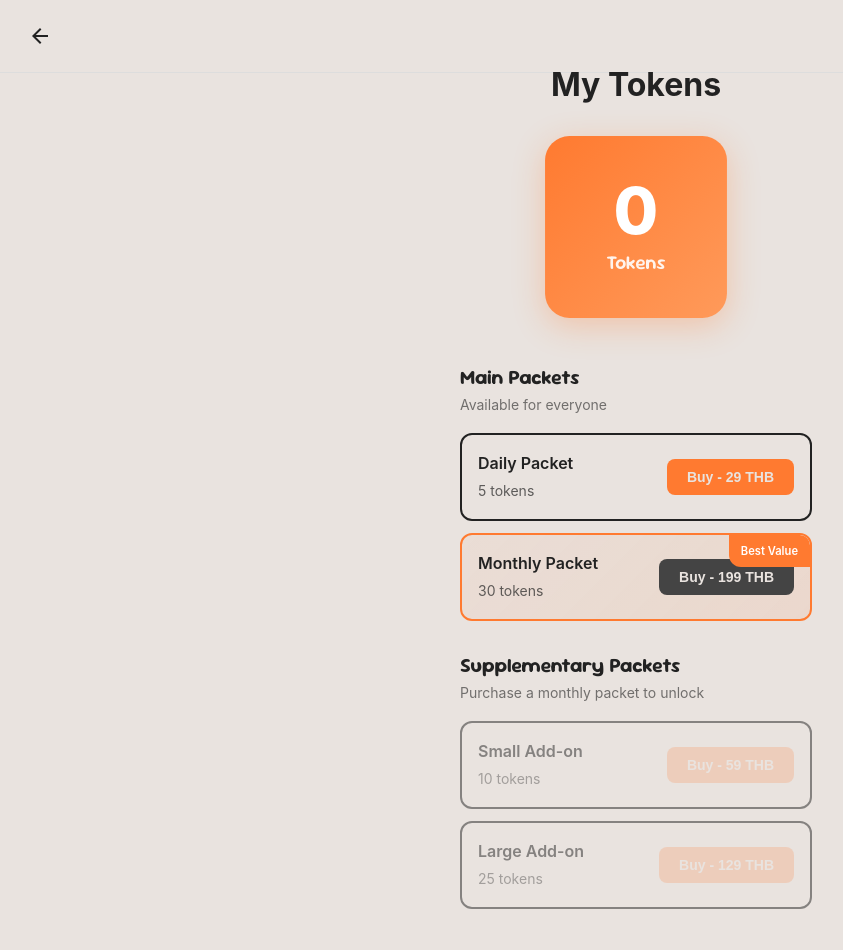
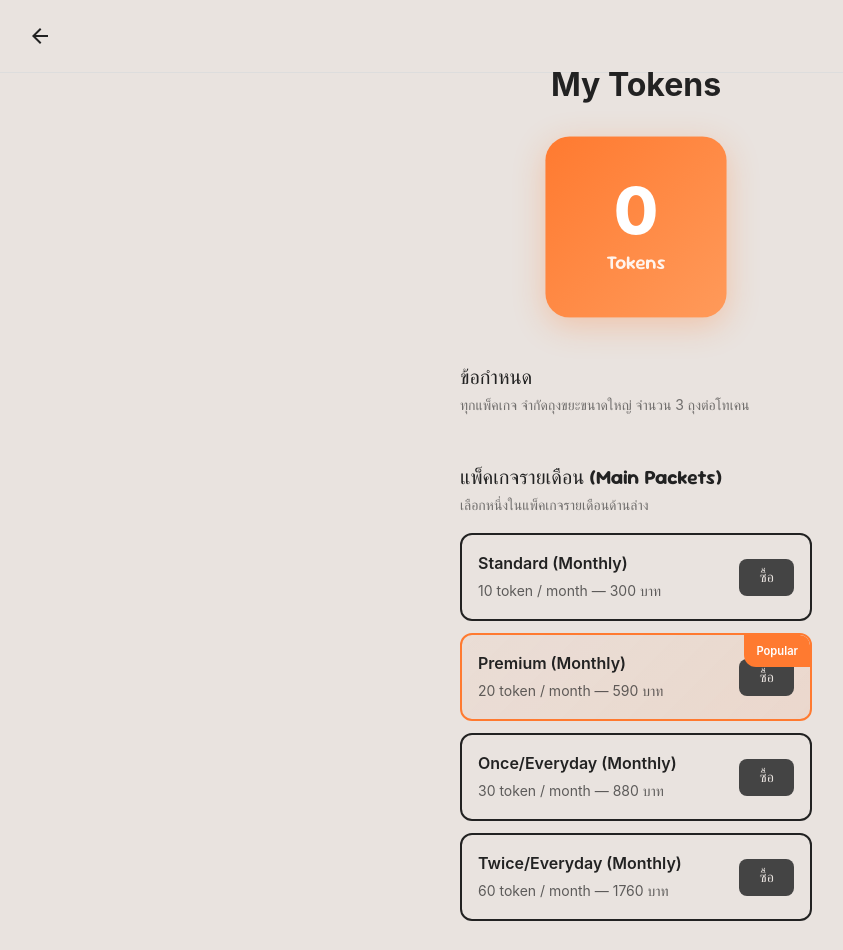
Before and after one commit to hamachi-300/salengMan, a React (Vite) app in the folder SalengMan/: page /token in a window 1280 px wide. Shown: the top 950 px of the page, without its empty margins (4-847 px from the left). Built offline with nearby package versions, Linux system fonts and the light colour scheme; no server answers; sample sign-in values are in the browser's storage.

Commit message:
change token page nid dioa

```diff
--- a/SalengMan/src/pages/home/Home.tsx
+++ b/SalengMan/src/pages/home/Home.tsx
@@ -27,7 +27,7 @@ function Home() {
             <div className="token-display">
               <span className="token-label">Token:</span>
               <div className="token-box">{tokens}</div>
-              <button className="token-buy-btn" onClick={() => navigate("/token")} title="Buy Token">
+              <button className="token-buy-btn" onClick={() => navigate("/token", { state: { tokens } })} title="Buy Token">
                 <svg viewBox="0 0 24 24" fill="none" stroke="currentColor" strokeWidth="2">
                   <line x1="12" y1="5" x2="12" y2="19" />
                   <line x1="5" y1="12" x2="19" y2="12" />
--- a/SalengMan/src/pages/token/Token.tsx
+++ b/SalengMan/src/pages/token/Token.tsx
@@ -1,38 +1,64 @@
-import { useState } from "react";
+import { useState, useEffect } from "react";
 import "./Token.css";
-import { useNavigate } from "react-router-dom";
+import { useNavigate, useLocation } from "react-router-dom";
 
 function Token() {
   const navigate = useNavigate();
-  const [tokens, setTokens] = useState(0);
-  const [hasMonthlyPacket, setHasMonthlyPacket] = useState(false);
+  const location = useLocation();
+  const initial = location.state?.tokens ?? 0;
+  const [tokens, setTokens] = useState<number>(initial);
+  const [hasMonthlyPacket, setHasMonthlyPacket] = useState<boolean>(false);
 
-  const handleBuyMainPacket = (type: "daily" | "monthly") => {
-    if (type === "daily") {
-      setTokens((prev) => prev + 5);
-    } else {
-      setTokens((prev) => prev + 30);
-      setHasMonthlyPacket(true);
+  useEffect(() => {
+    // if navigated in with tokens in state, initialize
+    if (location.state?.tokens !== undefined) {
+      setTokens(location.state.tokens);
     }
-  };
+  }, [location.state]);
 
-  const handleBuySupplementary = (amount: number) => {
-    if (hasMonthlyPacket) {
-      setTokens((prev) => prev + amount);
-    }
-  };
+  const mainPackets = [
+    { id: "standard", label: "Standard (Monthly)", tokens: 10, price: 300 },
+    { id: "premium", label: "Premium (Monthly)", tokens: 20, price: 590 },
+    { id: "once", label: "Once/Everyday (Monthly)", tokens: 30, price: 880 },
+    { id: "twice", label: "Twice/Everyday (Monthly)", tokens: 60, price: 1760 },
+  ];
+
+  const singlePacket = { tokens: 1, price: 49 };
+
+  const supplementary = [
+    { id: "s3", tokens: 3, price: 139 },
+    { id: "s5", tokens: 5, price: 215 },
+  ];
+
+  function buyMain(p: { tokens: number; price: number }) {
+    setTokens((s) => s + p.tokens);
+    setHasMonthlyPacket(true);
+  }
+
+  function buySingle() {
+    setTokens((s) => s + singlePacket.tokens);
+  }
+
+  function buySupplement(p: { tokens: number; price: number }) {
+    if (!hasMonthlyPacket) return;
+    setTokens((s) => s + p.tokens);
+  }
 
   return (
     <div className="page-container">
       <div className="page-header">
-        <button className="back-btn" onClick={() => navigate("/home")}>
+        <button
+          className="back-btn"
+          onClick={() => navigate("/home", { state: { tokens } })}
+          title="กลับ"
+        >
           <svg viewBox="0 0 24 24" fill="currentColor">
             <path d="M20 11H7.83l5.59-5.59L12 4l-8 8 8 8 1.41-1.41L7.83 13H20v-2z" />
           </svg>
         </button>
       </div>
+
       <div className="token-content">
-
         <h1 className="token-title">My Tokens</h1>
 
         <div className="token-display">
@@ -43,75 +69,60 @@ function Token() {
         </div>
 
         <div className="packet-section">
-          <h2 className="section-title">Main Packets</h2>
-          <p className="section-subtitle">Available for everyone</p>
+          <h2 className="section-title">ข้อกำหนด</h2>
+          <p className="section-subtitle">ทุกแพ็คเกจ จำกัดถุงขยะขนาดใหญ่ จำนวน 3 ถุงต่อโทเคน</p>
+        </div>
 
+        <div className="packet-section">
+          <h2 className="section-title">แพ็คเกจรายเดือน (Main Packets)</h2>
+          <p className="section-subtitle">เลือกหนึ่งในแพ็คเกจรายเดือนด้านล่าง</p>
+          <div className="packet-grid">
+            {mainPackets.map((p) => (
+              <div key={p.id} className={`packet-card ${p.id === "premium" ? "featured" : ""}`}>
+                {p.id === "premium" && <div className="packet-badge">Popular</div>}
+                <div className="packet-info">
+                  <h3>{p.label}</h3>
+                  <p>{p.tokens} token / month — {p.price} บาท</p>
+                </div>
+                <button className="buy-btn dark-btn" onClick={() => buyMain(p)}>
+                  ซื้อ
+                </button>
+              </div>
+            ))}
+          </div>
+        </div>
+
+        <div className="packet-section">
+          <h2 className="section-title">แพ็คเกจหลัก (รายครั้ง)</h2>
+          <p className="section-subtitle">ซื้อครั้งเดียว</p>
           <div className="packet-grid">
             <div className="packet-card">
               <div className="packet-info">
-                <h3>Daily Packet</h3>
-                <p>5 tokens</p>
+                <h3>Single Token</h3>
+                <p>1 token — {singlePacket.price} บาท</p>
               </div>
-              <button
-                className="buy-btn orange-btn"
-                onClick={() => handleBuyMainPacket("daily")}
-              >
-                Buy - 29 THB
-              </button>
-            </div>
-
-            <div className="packet-card featured">
-              <div className="packet-badge">Best Value</div>
-              <div className="packet-info">
-                <h3>Monthly Packet</h3>
-                <p>30 tokens</p>
-              </div>
-              <button
-                className="buy-btn dark-btn"
-                onClick={() => handleBuyMainPacket("monthly")}
-              >
-                Buy - 199 THB
+              <button className="buy-btn orange-btn" onClick={buySingle}>
+                ซื้อ
               </button>
             </div>
           </div>
         </div>
 
         <div className="packet-section">
-          <h2 className="section-title">Supplementary Packets</h2>
-          <p className="section-subtitle">
-            {hasMonthlyPacket
-              ? "Add more tokens to your monthly plan"
-              : "Purchase a monthly packet to unlock"}
-          </p>
-
+          <h2 className="section-title">แพ็คเกจเสริม (สำหรับคนซื้อรายเดือนเท่านั้น)</h2>
+          <p className="section-subtitle">ซื้อเพิ่มเฉพาะลูกค้าที่มีแพ็คเกจรายเดือน</p>
           <div className="packet-grid">
-            <div className={`packet-card ${!hasMonthlyPacket ? "disabled" : ""}`}>
-              <div className="packet-info">
-                <h3>Small Add-on</h3>
-                <p>10 tokens</p>
+            {supplementary.map((s) => (
+              <div key={s.id} className={`packet-card ${!hasMonthlyPacket ? "disabled" : ""}`}>
+                <div className="packet-info">
+                  <h3>{s.tokens} token</h3>
+                  <p>{s.price} บาท</p>
+                </div>
+                <button className="buy-btn orange-btn" onClick={() => buySupplement(s)} disabled={!hasMonthlyPacket}>
+                  ซื้อ
+                </button>
               </div>
-              <button
-                className="buy-btn orange-btn"
-                onClick={() => handleBuySupplementary(10)}
-                disabled={!hasMonthlyPacket}
-              >
-                Buy - 59 THB
-              </button>
-            </div>
-
-            <div className={`packet-card ${!hasMonthlyPacket ? "disabled" : ""}`}>
-              <div className="packet-info">
-                <h3>Large Add-on</h3>
-                <p>25 tokens</p>
-              </div>
-              <button
-                className="buy-btn orange-btn"
-                onClick={() => handleBuySupplementary(25)}
-                disabled={!hasMonthlyPacket}
-              >
-                Buy - 129 THB
-              </button>
-            </div>
+            ))}
           </div>
         </div>
       </div>
```
